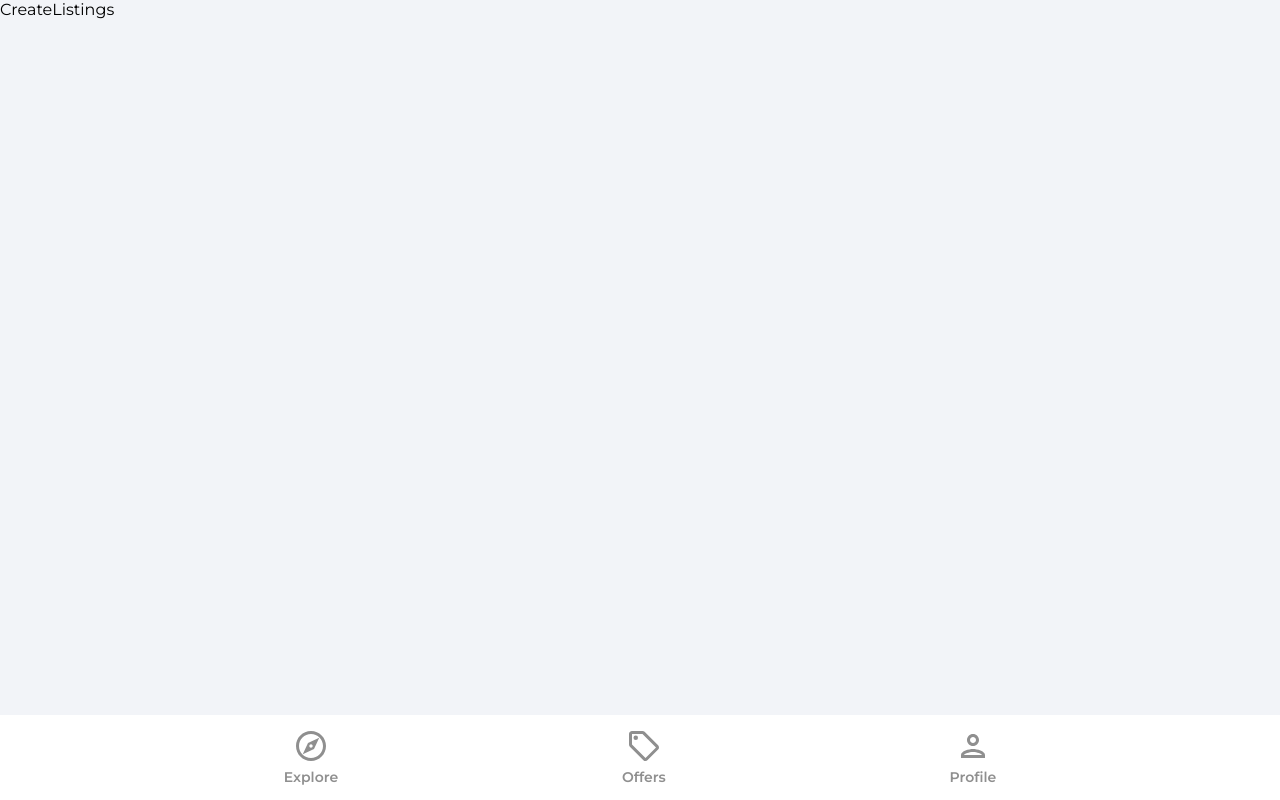
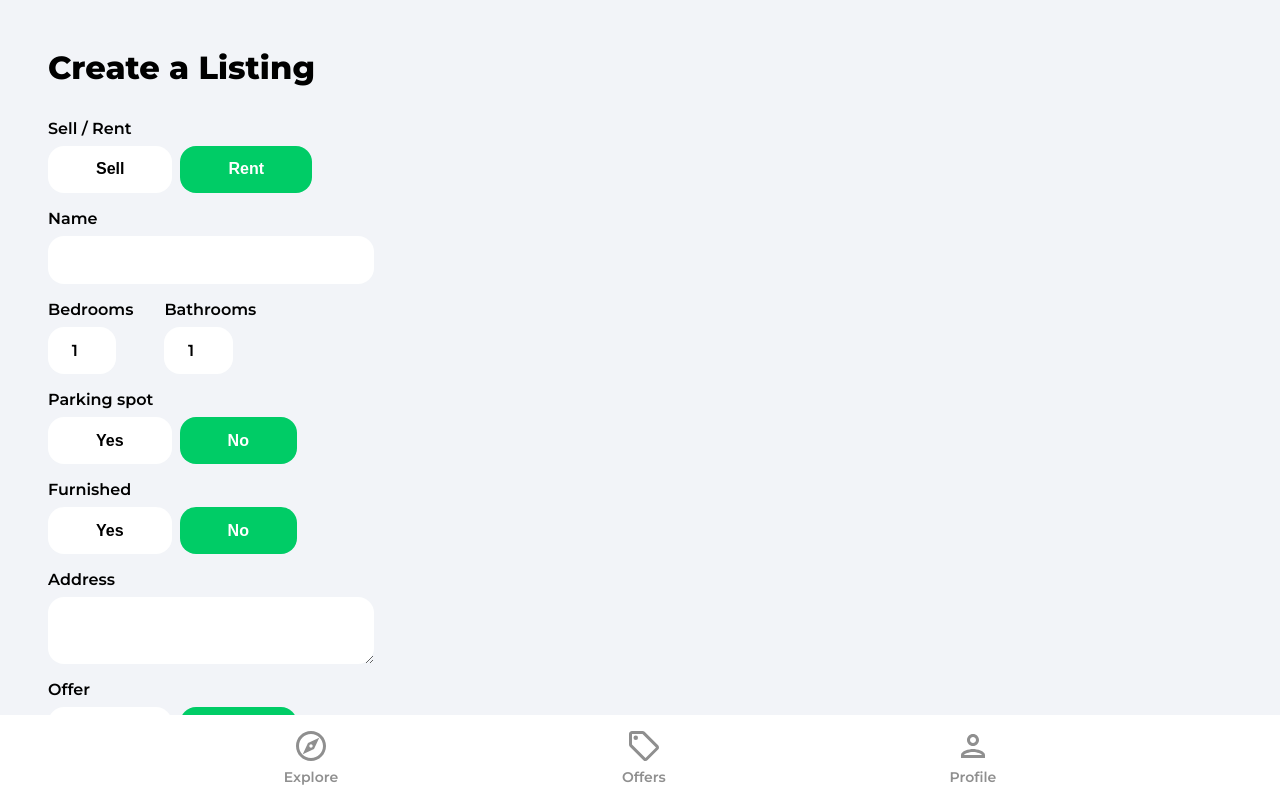
Before and after one commit to pdibenedetto/house-marketplace-spa, a React (Create React App) app: page /create-listing in a window 1280 px wide. Shown: the top 800 px of the page. Built offline with nearby package versions, Linux system fonts and the light colour scheme; no server answers; sample sign-in values are in the browser's storage.

Commit message:
Google Geocoding

```diff
--- a/src/pages/CreateListing.jsx
+++ b/src/pages/CreateListing.jsx
@@ -1,8 +1,355 @@
-import React from 'react'
+import { useState, useEffect, useRef } from 'react'
+import { getAuth, onAuthStateChanged } from 'firebase/auth'
+import { useNavigate } from 'react-router-dom'
+import { toast } from 'react-toastify'
+import Spinner from '../components/Spinner'
 
 const CreateListing = () => {
+  const [geolocationEnabled, setGeolocationEnabled] = useState(true)
+  const [loading, setLoading] = useState(false)
+  const [formData, setFormData] = useState({
+    type: 'rent',
+    name: '',
+    bedrooms: 1,
+    bathrooms: 1,
+    parking: false,
+    furnished: false,
+    address: '',
+    offer: false,
+    regularPrice: 0,
+    discountedPrice: 0,
+    images: {},
+    latitude: 0,
+    longitude: 0,
+  })
+
+  const {
+    type,
+    name,
+    bedrooms,
+    bathrooms,
+    parking,
+    furnished,
+    address,
+    offer,
+    regularPrice,
+    discountedPrice,
+    images,
+    latitude,
+    longitude,
+  } = formData
+
+  const auth = getAuth()
+  const navigate = useNavigate()
+  const isMounted = useRef(true)
+
+  useEffect(() => {
+    if (isMounted) {
+      onAuthStateChanged(auth, (user) => {
+        if (user) {
+          setFormData({ ...formData, userRef: user.uid })
+        } else {
+          navigate('/sign-in')
+        }
+      })
+    }
+    return () => {
+      isMounted.current = false
+    }
+    // eslint-disable-next-line react-hooks/exhaustive-deps
+  }, [isMounted])
+
+  const onSubmit = async (e) => {
+    e.preventDefault()
+    setLoading(true)
+
+    if (discountedPrice >= regularPrice) {
+      setLoading(false)
+      toast.error('Discounted price needs to be less than regular price')
+      return
+    }
+
+    if (images.length > 6) {
+      setLoading(false)
+      toast.error('Max 6 images')
+      return
+    }
+
+    let geolocation = {}
+    let location
+
+    if (geolocationEnabled) {
+      const response = await fetch(
+        `https://maps.googleapis.com/maps/api/geocode/json?address=${address}&key=AIzaSyBcWjZt1J8hGgpPuniYK7XilD72qAoAD2E`
+      )
+
+      const data = await response.json()
+
+      console.log(data)
+    } else {
+      geolocation.lat = latitude
+      geolocation.lng = longitude
+      location = address
+    }
+
+    setLoading(false)
+  }
+
+  const onMutate = (e) => {
+    let boolean = null
+
+    if (e.target.value === 'true') {
+      boolean = true
+    }
+    if (e.target.value === 'false') {
+      boolean = false
+    }
+
+    // Files
+    if (e.target.files) {
+      setFormData((prevState) => ({
+        ...prevState,
+        images: e.target.files,
+      }))
+    }
+
+    // All other
+    if (!e.target.files) {
+      setFormData((prevState) => ({
+        ...prevState,
+        // boolean ?? value - if the left hand side is null then use the right hand side (value)
+        [e.target.id]: boolean ?? e.target.value,
+      }))
+    }
+  }
+
+  if (loading) {
+    return <Spinner />
+  }
+
   return (
-    <div>CreateListings</div>
+    <div className='profile'>
+      <header>
+        <p className='pageHeader'>Create a Listing</p>
+      </header>
+      <main>
+        <form onSubmit={onSubmit}>
+          <label className='formLabel'>Sell / Rent</label>
+          <div className='formButtons'>
+            <button
+              type='button'
+              className={type === 'sale' ? 'formButtonActive' : 'formButton'}
+              id='type'
+              value='sale'
+              onClick={onMutate}>
+              Sell
+            </button>
+            <button
+              type='button'
+              className={type === 'rent' ? 'formButtonActive' : 'formButton'}
+              id='type'
+              value='rent'
+              onClick={onMutate}>
+              Rent
+            </button>
+          </div>
+
+          <label className='formLabel'>Name</label>
+          <input
+            className='formInputName'
+            type='text'
+            id='name'
+            value={name}
+            onChange={onMutate}
+            maxLength='32'
+            minLength='10'
+            required
+          />
+
+          <div className='formRooms flex'>
+            <div>
+              <label className='formLabel'>Bedrooms</label>
+              <input
+                className='formInputSmall'
+                type='number'
+                id='bedrooms'
+                value={bedrooms}
+                onChange={onMutate}
+                min='1'
+                max='50'
+                required
+              />
+            </div>
+            <div>
+              <label className='formLabel'>Bathrooms</label>
+              <input
+                className='formInputSmall'
+                type='number'
+                id='bathrooms'
+                value={bathrooms}
+                onChange={onMutate}
+                min='1'
+                max='50'
+                required
+              />
+            </div>
+          </div>
+
+          <label className='formLabel'>Parking spot</label>
+          <div className='formButtons'>
+            <button
+              className={parking ? 'formButtonActive' : 'formButton'}
+              type='button'
+              id='parking'
+              value={true}
+              onClick={onMutate}>
+              Yes
+            </button>
+            <button
+              className={
+                !parking && parking !== null ? 'formButtonActive' : 'formButton'
+              }
+              type='button'
+              id='parking'
+              value={false}
+              onClick={onMutate}>
+              No
+            </button>
+          </div>
+
+          <label className='formLabel'>Furnished</label>
+          <div className='formButtons'>
+            <button
+              className={furnished ? 'formButtonActive' : 'formButton'}
+              type='button'
+              id='furnished'
+              value={true}
+              onClick={onMutate}>
+              Yes
+            </button>
+            <button
+              className={
+                !furnished && furnished !== null
+                  ? 'formButtonActive'
+                  : 'formButton'
+              }
+              type='button'
+              id='furnished'
+              value={false}
+              onClick={onMutate}>
+              No
+            </button>
+          </div>
+
+          <label className='formLabel'>Address</label>
+          <textarea
+            className='formInputAddress'
+            type='text'
+            id='address'
+            value={address}
+            onChange={onMutate}
+            required
+          />
+
+          {!geolocationEnabled && (
+            <div className='formLatLng flex'>
+              <div>
+                <label className='formLabel'>Latitude</label>
+                <input
+                  className='formInputSmall'
+                  type='number'
+                  id='latitude'
+                  value={latitude}
+                  onChange={onMutate}
+                  required
+                />
+              </div>
+              <div>
+                <label className='formLabel'>Longitude</label>
+                <input
+                  className='formInputSmall'
+                  type='number'
+                  id='longitude'
+                  value={longitude}
+                  onChange={onMutate}
+                  required
+                />
+              </div>
+            </div>
+          )}
+
+          <label className='formLabel'>Offer</label>
+          <div className='formButtons'>
+            <button
+              className={offer ? 'formButtonActive' : 'formButton'}
+              type='button'
+              id='offer'
+              value={true}
+              onClick={onMutate}>
+              Yes
+            </button>
+            <button
+              className={
+                !offer && offer !== null ? 'formButtonActive' : 'formButton'
+              }
+              type='button'
+              id='offer'
+              value={false}
+              onClick={onMutate}>
+              No
+            </button>
+          </div>
+
+          <label className='formLabel'>Regular Price</label>
+          <div className='formPriceDiv'>
+            <input
+              className='formInputSmall'
+              type='number'
+              id='regularPrice'
+              value={regularPrice}
+              onChange={onMutate}
+              min='50'
+              max='75000000'
+              required
+            />
+            {type === 'rent' && <p className='formPriceText'>$ / Month</p>}
+          </div>
+          {offer && (
+            <>
+              <label className='formLabel'>Discounted Price</label>
+              <input
+                className='formInputSmall'
+                type='number'
+                id='discountedPrice'
+                value={discountedPrice}
+                onChange={onMutate}
+                min='50'
+                max='75000000'
+                required={offer}
+              />
+            </>
+          )}
+
+          <label className='formLabel'>Images</label>
+          <p className='imagesInfo'>
+            The first image will be the cover (max 6).
+          </p>
+          <input
+            className='formInputFile'
+            type='file'
+            id='images'
+            onChange={onMutate}
+            max='6'
+            accept='.jpg,.png,.jpeg'
+            multiple
+            required
+          />
+          <button className='primaryButton createListingButton' type='submit'>
+            Create Listing
+          </button>
+        </form>
+      </main>
+    </div>
   )
 }
 
```
